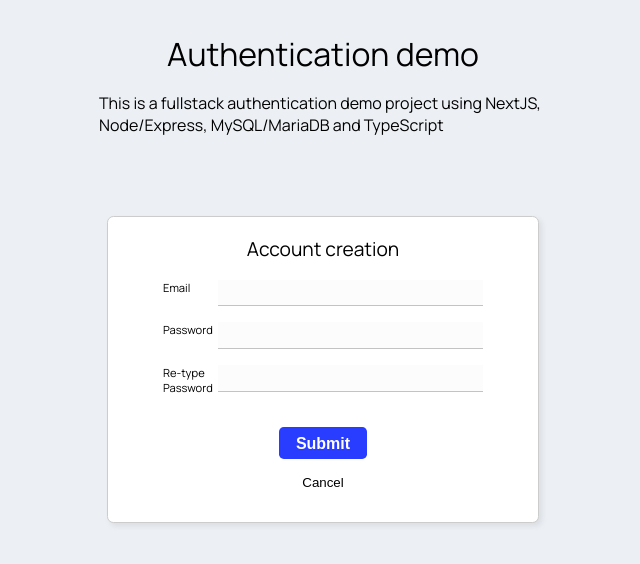
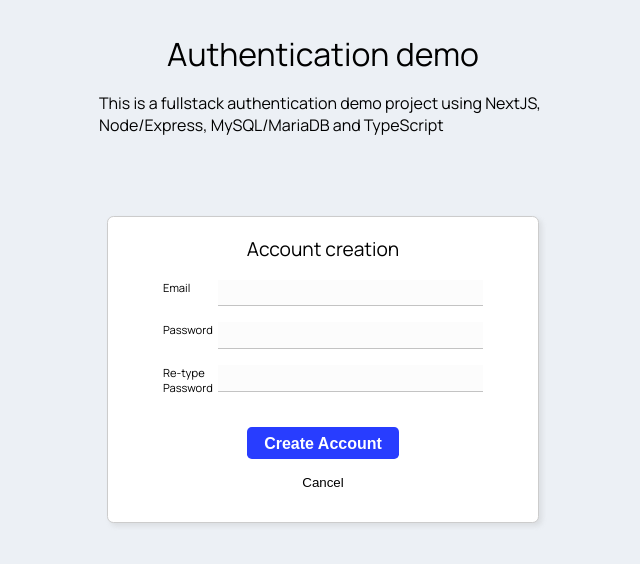
Before and after one commit to isaschlothauer/Web0th, a Next.js app in the folder frontend/: page / in a window 1280 px wide. Both pictures are taken after typing "name@example.com", "Sample123" into the empty fields and a click on the button "create a new account". Shown: the top 564 px of the page, without its empty margins (317-957 px from the left). Built offline with nearby package versions, Linux system fonts and the light colour scheme.

Commit message:
Account creation form input API call prepared

```diff
--- a/frontend/app/_components/accountCreation/index.tsx
+++ b/frontend/app/_components/accountCreation/index.tsx
@@ -28,8 +28,6 @@ export default function AccountCreation(componentSetter: ComponentProps) {
     passwordConfirm: '',
   })
 
-  // const [ submitButtonDisabled, setSubmitButtonDisabled ] = useState<boolean>(true);
-  const [ renderEmailAddressInvalidMsg, setRenderEmailAddressInvalidMsg ] = useState<boolean>(false);
   const [ renderMismatchedPassowrdWarningMsg, setRenderMismatchedPassowrdWarningMsg ] = useState<boolean>(false);
 
   const [ renderErrorMsg, setRenderErrorMsg ] = useState<RenderErrorProps>({
@@ -59,6 +57,7 @@ export default function AccountCreation(componentSetter: ComponentProps) {
     }
   }
 
+  // Data submission handler
   const accountCreationSbumit = async (e: React.FormEvent<HTMLFormElement>) => {
     e.preventDefault();
 
@@ -91,13 +90,12 @@ export default function AccountCreation(componentSetter: ComponentProps) {
     }
 
     // API call
-    // try{
-    //   const res = await axios.post(`${process.env.NEXT_PUBLIC_URL}:${process.env.NEXT_PUBLIC_BACKEND_PORT}/userRoutes/${process.env.NEXT_PUBLIC_REGISTER}`, registrationData);
-    //   console.log(res);
-    // } catch (error) {
-    //   console.error(error);
-    // }
-
+    try{
+      const res = await axios.post(`${process.env.NEXT_PUBLIC_URL}:${process.env.NEXT_PUBLIC_BACKEND_PORT}/userRoutes/${process.env.NEXT_PUBLIC_REGISTER}`, registrationData);
+      console.log(res);
+    } catch (error) {
+      console.error(error);
+    }
   }
 
   const setComponent = (arg: number) => {
@@ -147,7 +145,8 @@ export default function AccountCreation(componentSetter: ComponentProps) {
         <div className={styles.submitButtonAlignment}>
           <SubmitButton
             buttonProperties={{
-              buttonName: 'Submit',
+              buttonName: 'Create Account',
+              disabled: false,
             }}
           />
         </div>
--- a/frontend/app/_components/formSubmitButton/index.tsx
+++ b/frontend/app/_components/formSubmitButton/index.tsx
@@ -4,18 +4,17 @@ interface submitButtonProps {
   // buttonName: string
   buttonProperties: {
     buttonName: string;
-    // disabled: boolean;
+    disabled: boolean;
   }
 }
 
 export default function SubmitButton(props: submitButtonProps) {
-  const { buttonName } = props.buttonProperties;
+  const { buttonName, disabled } = props.buttonProperties;
   return (
     <button
       type="submit"
-      // className={buttonStyles.button}
       className={`${buttonStyles.button}`}
-      // disabled={disabled}
+      disabled={disabled}
     >
       {buttonName}
     </button>
```
